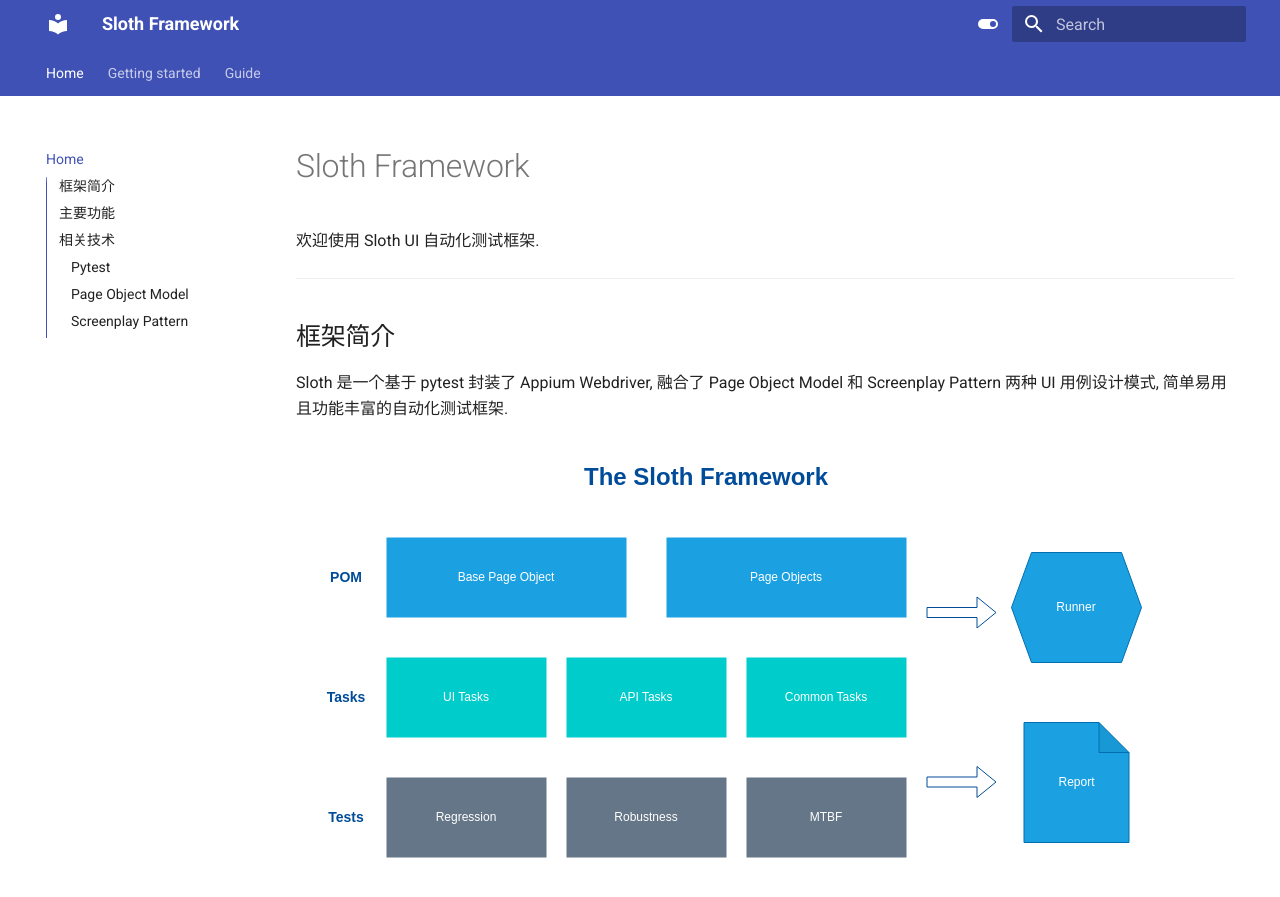
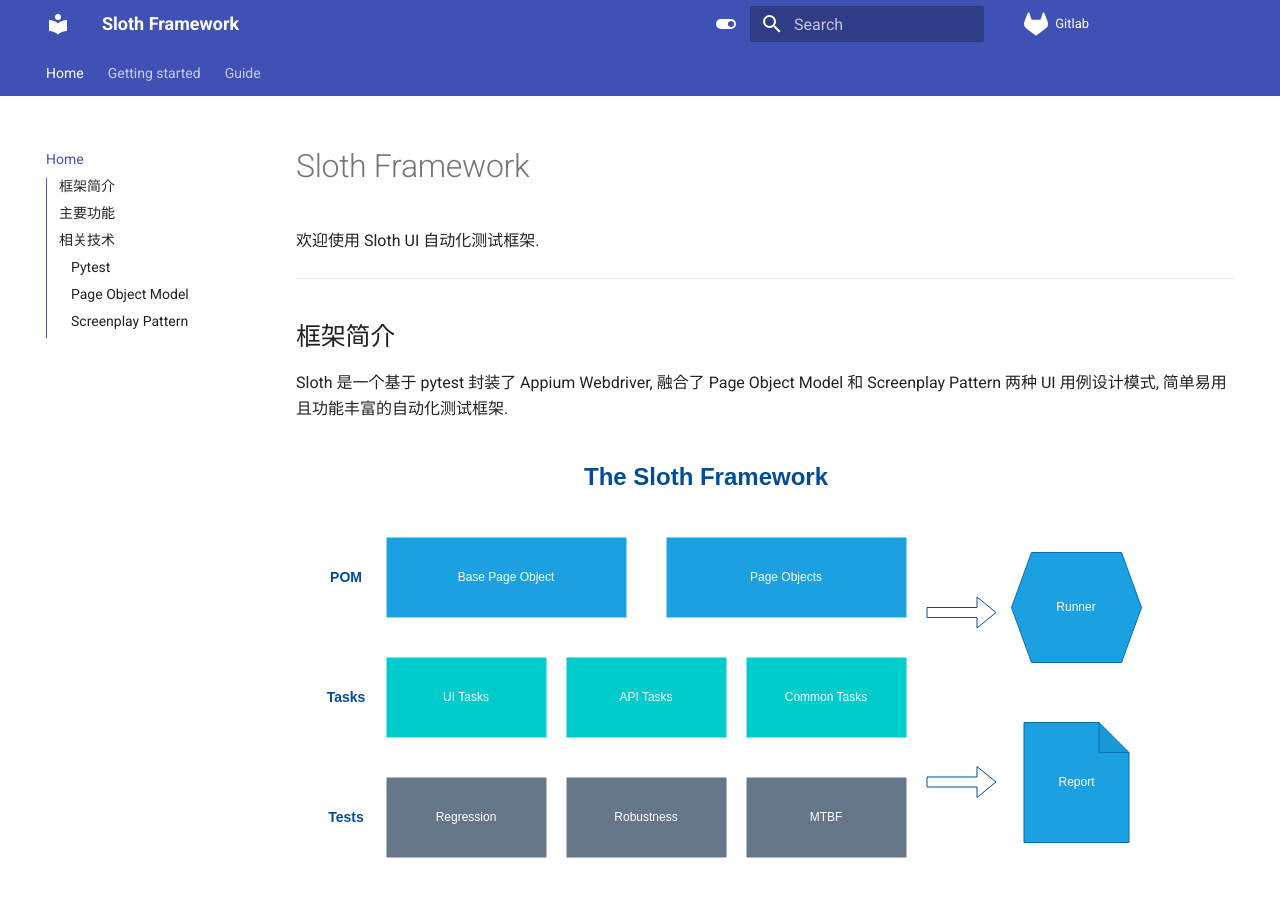
Before and after one commit to ice7mayu/sloth-doc, an MkDocs documentation site: the page built from docs/index.md, in a window 1280 px wide and 900 px high. Shown: the top 897 px of the window. Built offline with MkDocs 1.6.1 and Material for MkDocs 9.7.7, drawn with Linux system fonts in a browser that asks for light colours.

Commit message:
Update mkdoc config file

```diff
--- a/mkdocs.yml
+++ b/mkdocs.yml
@@ -1,6 +1,9 @@
 site_name: Sloth Framework
+site_author: MaYu
 site_dir: public
 site_url: http://mayu08.gitpages.zuoyebang.cc/sloth-doc
+repo_url: https://git.zuoyebang.cc/mayu08/zpad
+repo_name: Gitlab
 
 copyright: Copyright &copy; 2022 maintained by MaYu
 
```
